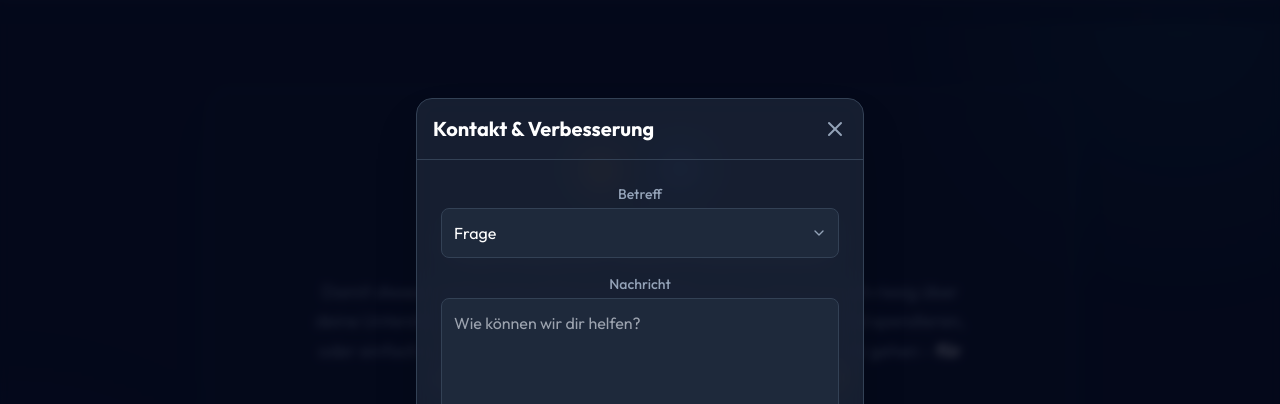
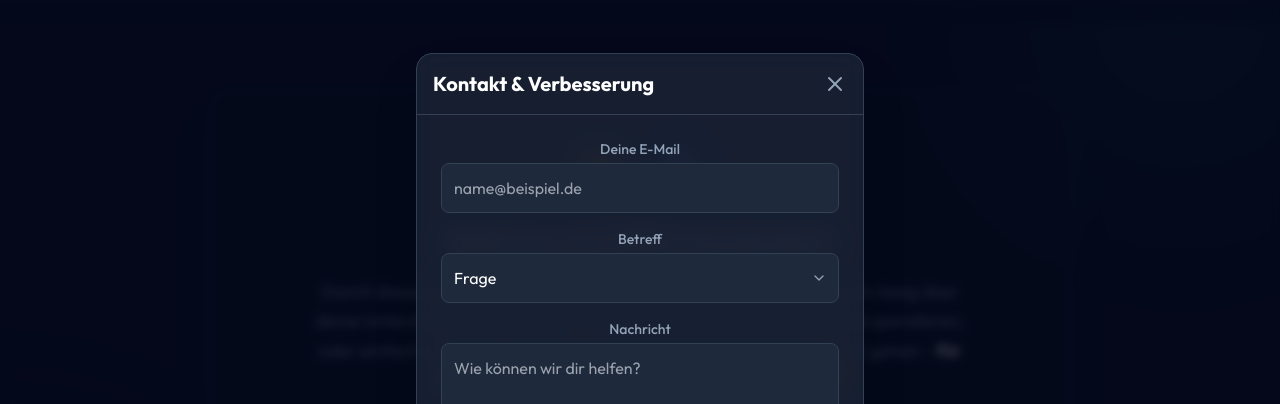
Before and after one commit to rohrstockverbieger88-cell/verbrauchs-app, a website: page index.html in a window 1280 px wide. Both pictures are taken after a click on the button "Kontakt". Shown: the part 1427-1831 px from the top of the page. Drawn offline with nearby package versions, Linux system fonts and the light colour scheme.

Commit message:
UI: Added sender email field to contact modal

```diff
--- a/index.html
+++ b/index.html
@@ -303,6 +303,10 @@
             <div class="p-6 overflow-y-auto max-h-[80vh]">
                 <form id="contactForm" onsubmit="sendContactForm(event)" class="space-y-4">
                     <div>
+                        <label class="block text-sm font-medium text-slate-400 mb-1">Deine E-Mail</label>
+                        <input type="email" id="contactEmail" required class="w-full bg-slate-800 border border-slate-700 text-white rounded-lg p-3 outline-none focus:border-primary-500 transition-colors" placeholder="name@beispiel.de">
+                    </div>
+                    <div>
                         <label class="block text-sm font-medium text-slate-400 mb-1">Betreff</label>
                         <div class="relative">
                             <select id="contactSubject" onchange="toggleCustomContactSubject()" class="w-full bg-slate-800 border border-slate-700 text-white rounded-lg p-3 outline-none focus:border-primary-500 transition-colors appearance-none">
```
Also changed, not shown: app.html (+4 -0 lines).
